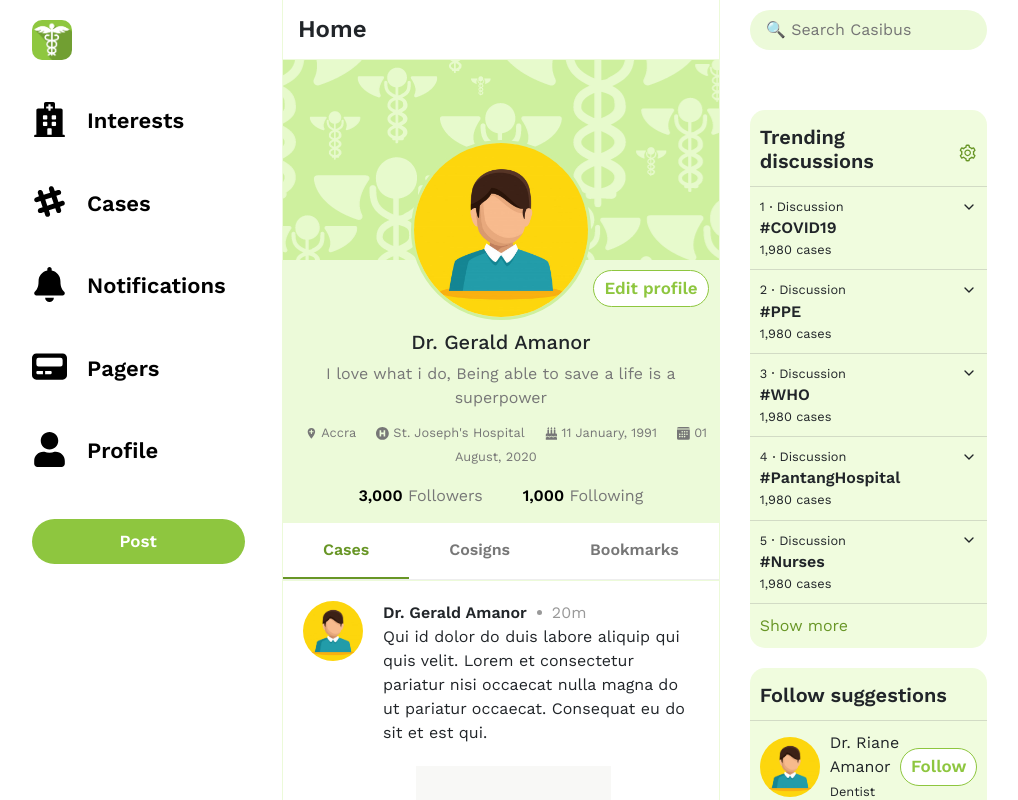
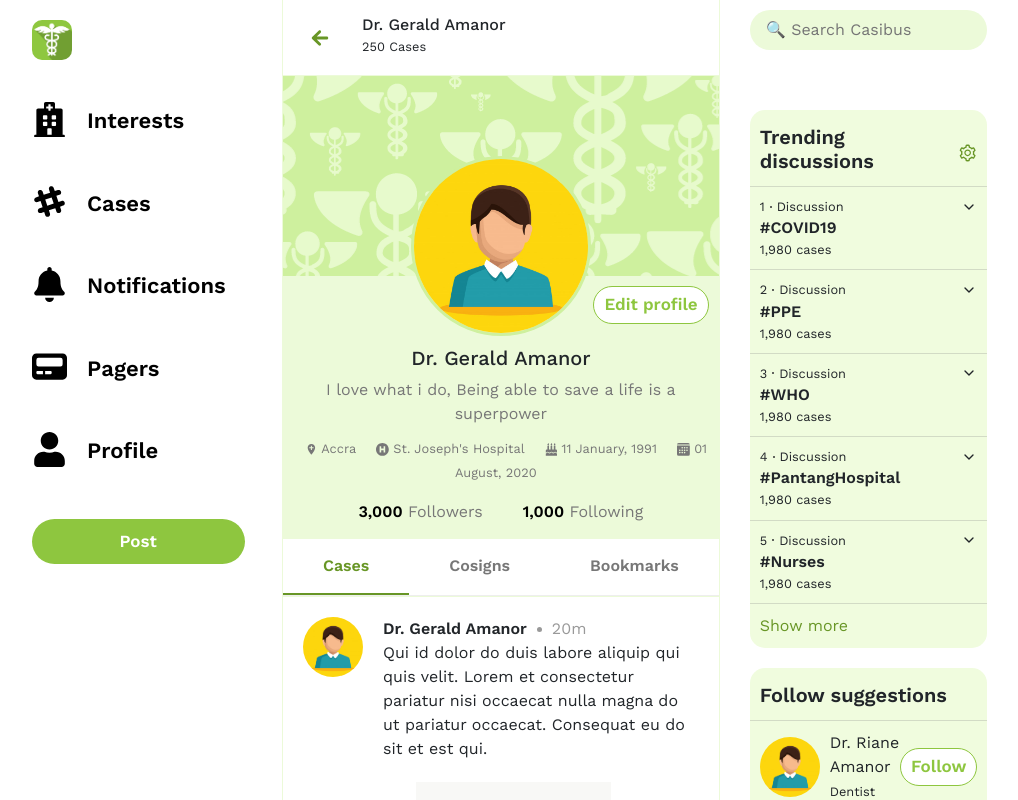
Before and after one commit to siawfish/casibus, a React (Create React App) app: page /profile in a window 1280 px wide. Shown: the top 800 px of the page, without its empty margins (168-1186 px from the left). Built offline with nearby package versions, Linux system fonts and the light colour scheme.

Commit message:
Programmed header component location path logic

```diff
--- a/src/components/featuresComponents/Header.js
+++ b/src/components/featuresComponents/Header.js
@@ -1,10 +1,24 @@
 import React, { Component } from 'react'
+import { IoMdArrowRoundBack } from 'react-icons/io'
+
 
 export default class Header extends Component {
     render() {
+        const { loc } = this.props
         return (
             <div className="header">
-                <h4>Home</h4>
+                { loc.pathname ==='/profile' ?
+                    <div className="profileHeader">
+                        <div className="backIcon">
+                            <IoMdArrowRoundBack />
+                        </div>
+                        <div>
+                            <h6>Dr. Gerald Amanor</h6>
+                            <small>250 Cases</small>
+                        </div>
+                    </div> :
+                    <h4>Home</h4>
+                }
             </div>
         )
     }
--- a/src/components/structureComponents/Midpane.js
+++ b/src/components/structureComponents/Midpane.js
@@ -6,10 +6,11 @@ import Profile from '../../pages/Profile'
 
 export default class Midpane extends Component {
     render() {
+
         return (
             <div className="mid">
 
-                <Header />
+                <Header loc={ this.props.loc } />
 
                 <BrowserRouter>
                     <Route path="/home" component={ Interests } />
--- a/src/index.css
+++ b/src/index.css
@@ -292,6 +292,32 @@ label {
   padding: 15px;
   border-bottom: 1px solid #ecfad9;
   background-color: #ffffff;
+}
+
+.profileHeader {
+  display: flex;
+  flex-direction: row;
+  justify-content: flex-start;
+}
+
+.profileHeader svg {
+  color: #689626;
+  font-size: x-large;
+}
+
+.backIcon {
+  padding: 10px;
+  border-radius: 50%;
+  margin-right: 20px;
+  cursor: pointer;
+}
+
+.backIcon:hover {
+  background-color: #f0fcde;
+}
+
+.profileHeader h6 {
+  margin-bottom: 0;
 }
 
 .home .mid .header {
--- a/src/pages/Homepage.js
+++ b/src/pages/Homepage.js
@@ -10,7 +10,7 @@ export default class Home extends Component {
             <div className="home">
                 <Sidepane />
 
-                <Midpane />
+                <Midpane loc={this.props.location} />
 
                 <Outterpane />
             </div>
--- a/src/pages/Profile.js
+++ b/src/pages/Profile.js
@@ -6,6 +6,7 @@ import Bio from '../components/featuresComponents/Bio'
 export default class Profile extends Component {
     render() {
         return (
+           <>
                 <div className="profile">
                     <div className="proBanner">
                         <Propic />
@@ -21,6 +22,7 @@ export default class Profile extends Component {
                         </div>
                     </div>
                 </div>
+           </>
         )
     }
 }
```
Lines whose indentation alone changed are shown as unchanged.
